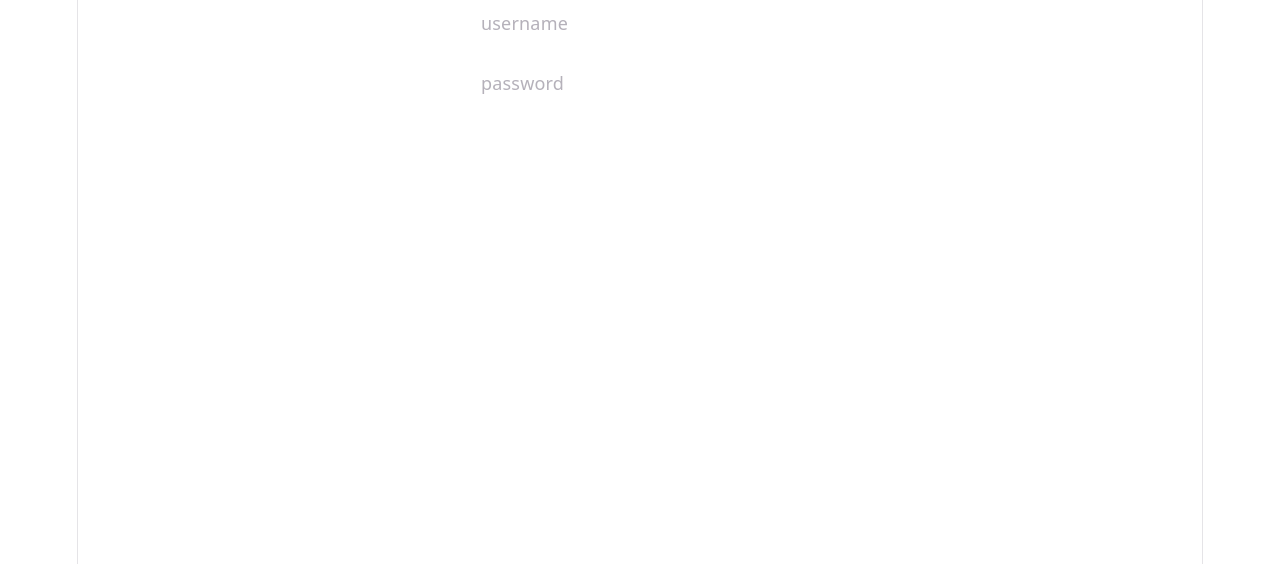
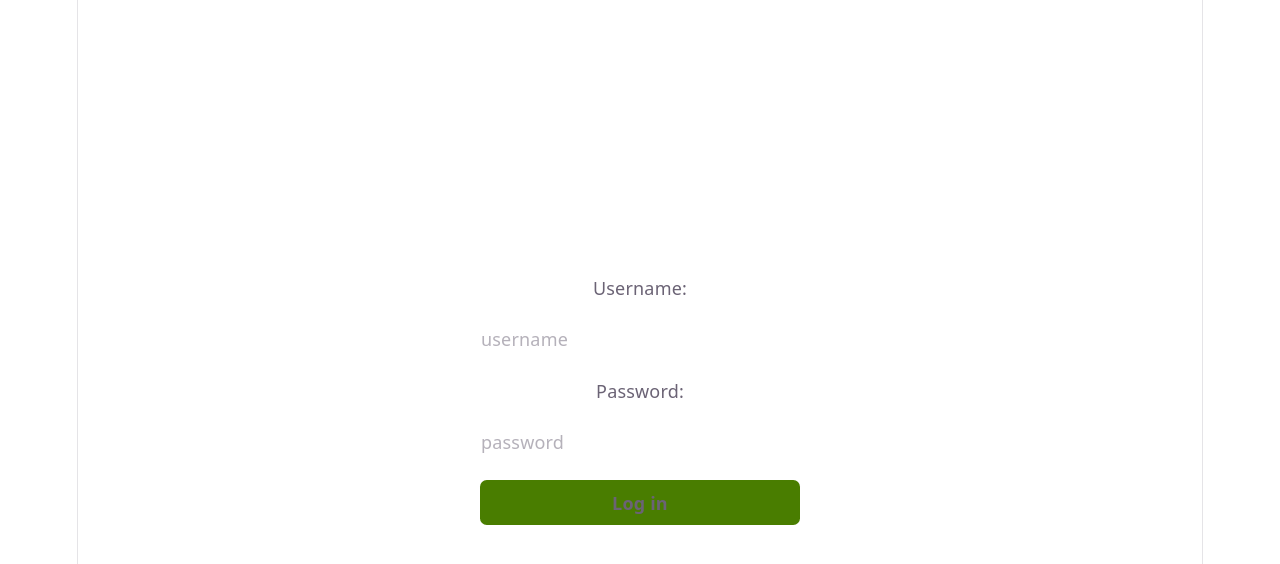
Before and after one commit to thukka/bira, a React (Vite) app in the folder frontend/: page / in a window 1280 px wide. Shown: the top 564 px of the page. Built offline with nearby package versions, Linux system fonts and the light colour scheme.

Commit message:
wip: stylings and labels

```diff
--- a/frontend/src/routes/login.tsx
+++ b/frontend/src/routes/login.tsx
@@ -2,9 +2,12 @@ import { Input } from "../components/input.tsx";
 
 const LoginPage = () => {
   return (
-    <form className="flex flex-col items-center gap-3.5">
-      <Input type="text" placeholder="username" />
-      <Input type="password" placeholder="password" />
+    <form className="flex flex-col items-center justify-center h-screen gap-3.5">
+      <label htmlFor="username">Username:</label>
+      <Input type="text" id="username" placeholder="username" />
+      <label htmlFor="password">Password:</label>
+      <Input type="password" id="password" placeholder="password" />
+      <Input className="bg-lime-700 border-none font-black hover:bg-lime-600" type="submit" value="Log in" />
     </form>
   );
 };
```
